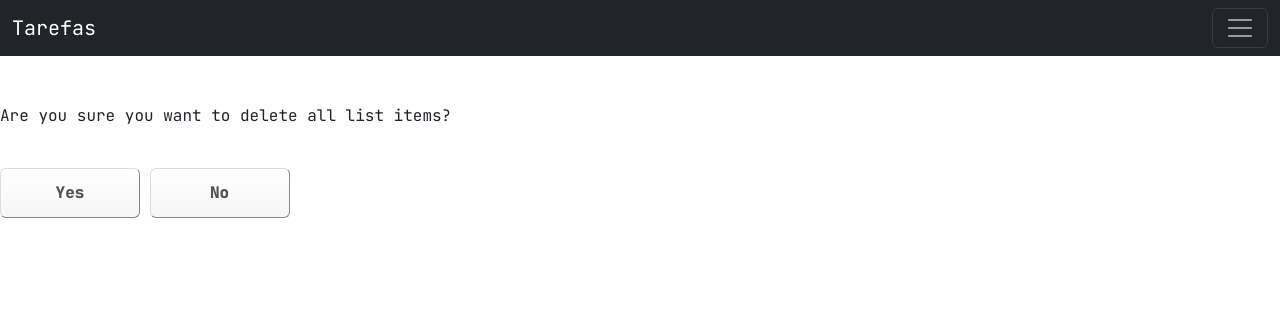
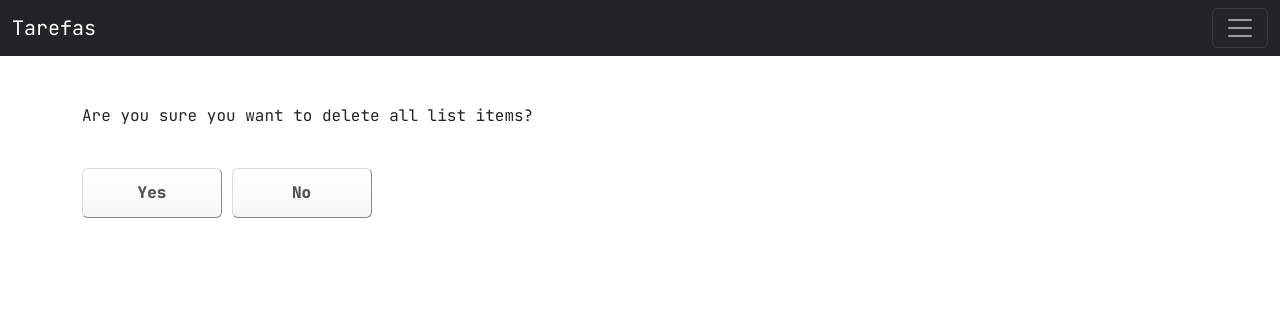
Before and after one commit to lyli127/flask-app, a Flask app: page /tasks/delete/all in a window 1280 px wide. Shown: the top 316 px of the page. Run offline with Flask 3, Linux system fonts and the light colour scheme; the visitor is signed in with stand-in values (Sample User, id 1); a database or web service that is not in the repository returns one stand-in record (values such as "Sample title"); some libraries are stand-ins or nearby versions.

Commit message:
add comments and bootstrap classes

```diff
--- a/templates/delete_all.html
+++ b/templates/delete_all.html
@@ -7,6 +7,7 @@
 {% endblock %}
 
 {% block content %}
+{# NAV BAR #}
 <nav class="navbar navbar-dark bg-dark">
     <div class="container-fluid">
         <a class="navbar-brand" href="/">Tarefas</a>
@@ -34,7 +35,8 @@
 </nav>
 <br>
 <br>
-<div class="main">
+{# MAIN CONTENT #}
+<div class="main container  container-fluid">
     <p>Are you sure you want to delete all list items?</p>
     <form>
         <input hidden name="user_id" value="{{ item['user_id'] }}">
```
